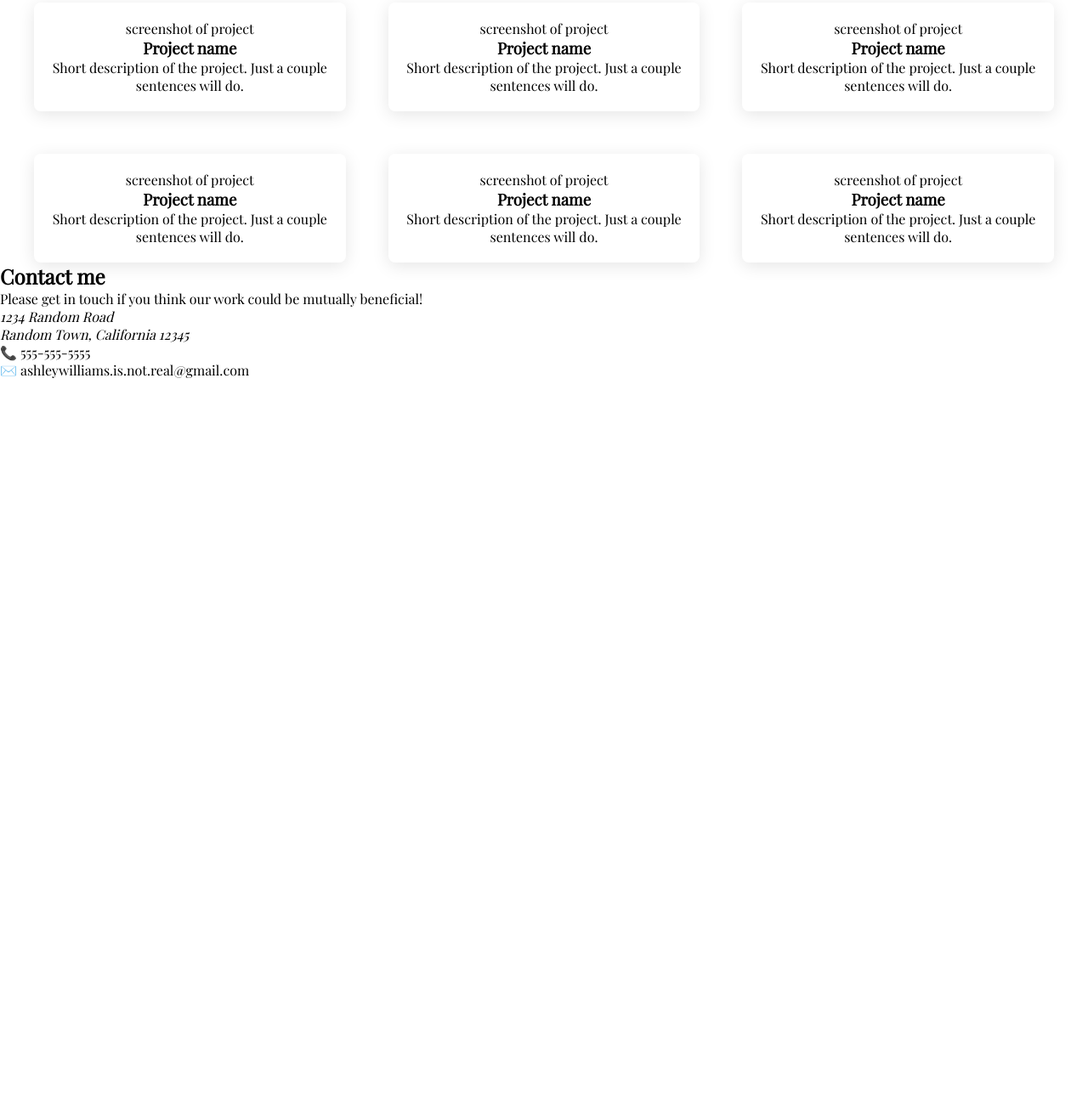
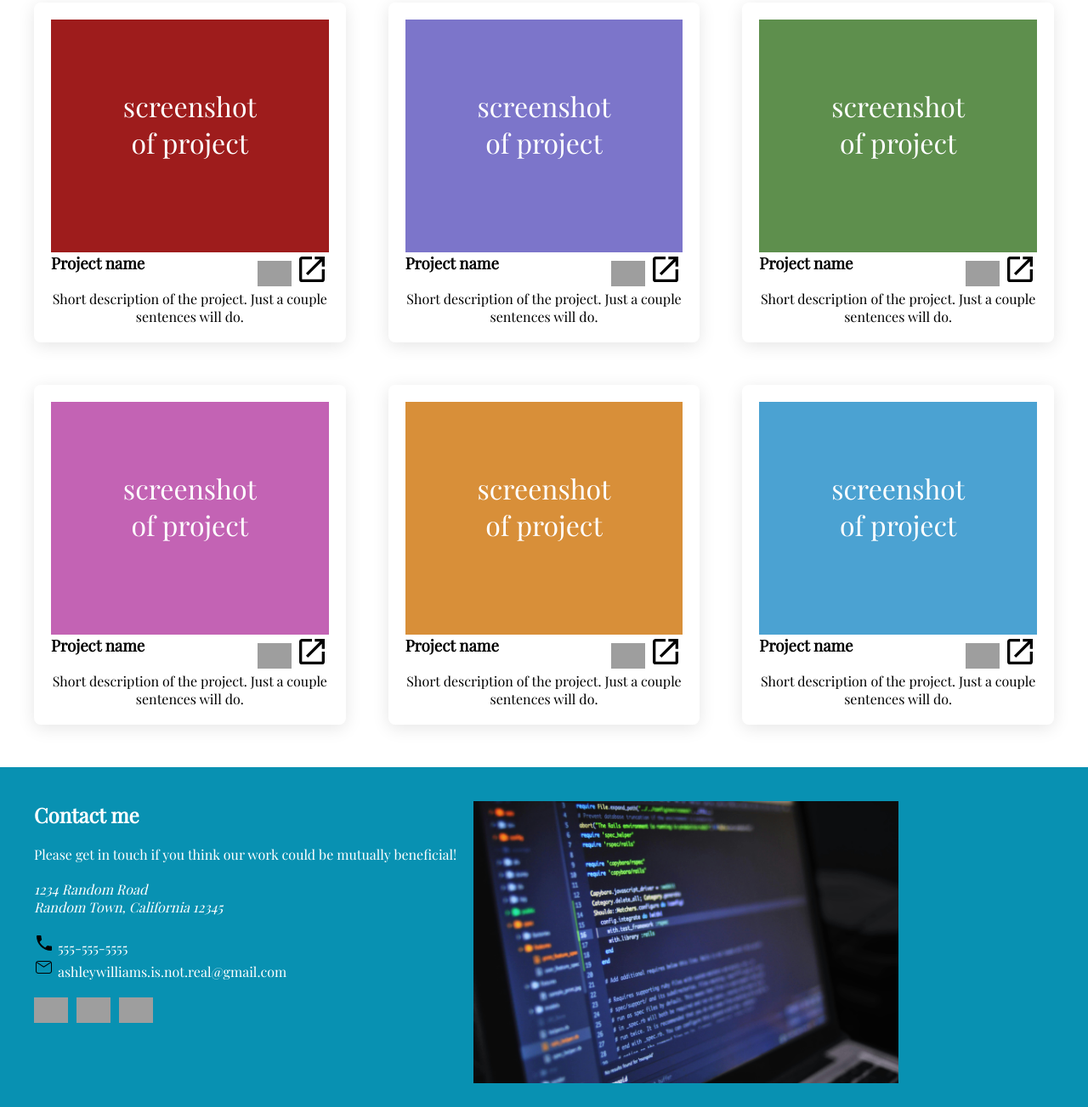
Before and after one commit to Solab5/odin-home-page, a website built with webpack: page src/index.html in a window 1280 px wide. Shown: the part 499-1802 px from the top of the page at 85% size. Before the commit the page ends 945 px from the top, so only its background shows below. Built offline with nearby package versions, Linux system fonts and the light colour scheme; grey boxes are pictures that could not be loaded.

Commit message:
fix: design the desktop preview

```diff
--- a/src/index.html
+++ b/src/index.html
@@ -4,7 +4,6 @@
     <meta charset="UTF-8">
     <meta name="viewport" content="width=device-width, initial-scale=1.0">
     <title>Portfolio - Ashley Williams</title>
-    <!-- <link rel="stylesheet" href="styles.css"> Link to your CSS file -->
 </head>
 <body>
 
@@ -39,75 +38,87 @@
         <h2>My work</h2>
         <div class="projects">
 
-            <div class="red project">
-                <div class="project-image">screenshot of project</div>
+            <div class="project">
+                <div class="red project-image">screenshot of project</div>
                 <div class="project-details">
+                    <div class="project-links">
                         <h3>Project name</h3>
+                        <div class="project-tags">
+                            <a href="#"><img src="https://cdn.jsdelivr.net/gh/devicons/devicon@latest/icons/github/github-original.svg" /></a>
+                            <a href="#"><img src="./assets/open-in-new.svg" alt="Live Project"></a>
+                        </div>
+                    </div>
                     <p>Short description of the project. Just a couple sentences will do.</p>
-                    <div class="project-links">
-                        <!-- <a href="#"><img src="#" alt="GitHub"></a>
-                        <a href="#"><img src="#" alt="Live Project"></a> -->
-                    </div>
                 </div>
             </div>
 
-            <div class="purple project">
-                <div class="project-image">screenshot of project</div>
+            <div class="project">
+                <div class="purple project-image">screenshot of project</div>
                 <div class="project-details">
+                    <div class="project-links">
                         <h3>Project name</h3>
+                        <div class="project-tags">
+                            <a href="#"><img src="https://cdn.jsdelivr.net/gh/devicons/devicon@latest/icons/github/github-original.svg" /></a>
+                            <a href="#"><img src="./assets/open-in-new.svg" alt="Live Project"></a>
+                        </div>
+                    </div>
                     <p>Short description of the project. Just a couple sentences will do.</p>
-                    <div class="project-links">
-                        <!-- <a href="#"><img src="#" alt="GitHub"></a>
-                        <a href="#"><img src="#" alt="Live Project"></a> -->
-                    </div>
                 </div>
             </div>
 
-            <div class="green project">
-                <div class="project-image">screenshot of project</div>
+            <div class="project">
+                <div class="green project-image">screenshot of project</div>
                 <div class="project-details">
+                    <div class="project-links">
                         <h3>Project name</h3>
+                        <div class="project-tags">
+                            <a href="#"><img src="https://cdn.jsdelivr.net/gh/devicons/devicon@latest/icons/github/github-original.svg" /></a>
+                            <a href="#"><img src="./assets/open-in-new.svg" alt="Live Project"></a>
+                        </div>
+                    </div>
                     <p>Short description of the project. Just a couple sentences will do.</p>
-                    <div class="project-links">
-                        <!-- <a href="#"><img src="#" alt="GitHub"></a>
-                        <a href="#"><img src="#" alt="Live Project"></a> -->
-                    </div>
                 </div>
             </div>
 
-            <div class="pink project">
-                <div class="project-image">screenshot of project</div>
+            <div class="project">
+                <div class="pink project-image">screenshot of project</div>
                 <div class="project-details">
+                    <div class="project-links">
                         <h3>Project name</h3>
+                        <div class="project-tags">
+                            <a href="#"><img src="https://cdn.jsdelivr.net/gh/devicons/devicon@latest/icons/github/github-original.svg" /></a>
+                            <a href="#"><img src="./assets/open-in-new.svg" alt="Live Project"></a>
+                        </div>
+                    </div>
                     <p>Short description of the project. Just a couple sentences will do.</p>
-                    <div class="project-links">
-                        <!-- <a href="#"><img src="#" alt="GitHub"></a>
-                        <a href="#"><img src="#" alt="Live Project"></a> -->
-                    </div>
                 </div>
             </div>
 
-            <div class="orange project">
-                <div class="project-image">screenshot of project</div>
+            <div class="project">
+                <div class="orange project-image">screenshot of project</div>
                 <div class="project-details">
+                    <div class="project-links">
                         <h3>Project name</h3>
+                        <div class="project-tags">
+                            <a href="#"><img src="https://cdn.jsdelivr.net/gh/devicons/devicon@latest/icons/github/github-original.svg" /></a>
+                            <a href="#"><img src="./assets/open-in-new.svg" alt="Live Project"></a>
+                        </div>
+                    </div>
                     <p>Short description of the project. Just a couple sentences will do.</p>
-                    <div class="project-links">
-                        <!-- <a href="#"><img src="#" alt="GitHub"></a>
-                        <a href="#"><img src="#" alt="Live Project"></a> -->
-                    </div>
                 </div>
             </div>
 
-            <div class="blue project">
-                <div class="project-image">screenshot of project</div>
+            <div class="project">
+                <div class="blue project-image">screenshot of project</div>
                 <div class="project-details">
+                    <div class="project-links">
                         <h3>Project name</h3>
+                        <div class="project-tags">
+                            <a href="#"><img src="https://cdn.jsdelivr.net/gh/devicons/devicon@latest/icons/github/github-original.svg" /></a>
+                            <a href="#"><img src="./assets/open-in-new.svg" alt="Live Project"></a>
+                        </div>
+                    </div>
                     <p>Short description of the project. Just a couple sentences will do.</p>
-                    <div class="project-links">
-                        <!-- <a href="#"><img src="#" alt="GitHub"></a>
-                        <a href="#"><img src="#" alt="Live Project"></a> -->
-                    </div>
                 </div>
             </div>
         </div>
@@ -118,20 +129,32 @@
         <div class="contact-info">
             <h2>Contact me</h2>
             <p>Please get in touch if you think our work could be mutually beneficial!</p>
+            <div class="address">
                 <address>
                     1234 Random Road<br>
                     Random Town, California 12345
                 </address>
-            <p>📞 555-555-5555</p>
-            <p>✉️ ashleywilliams.is.not.real@gmail.com</p>
-            <div class="social-links">
-                <!-- <a href="#"><img src="#" alt="GitHub"></a>
-                <a href="#"><img src="#" alt="LinkedIn"></a>
-                <a href="#"><img src="#" alt="Twitter"></a> -->
+            </div>
+
+            <div class="phone-contact">
+                <p><img src="./assets/phone.svg"/> 555-555-5555</p>
+                <p><img src="./assets/email.svg"/> ashleywilliams.is.not.real@gmail.com</p>
+            </div>
+
+            <div class="social-contact-links">
+                <a href="#">
+                    <img src="https://cdn.jsdelivr.net/gh/devicons/devicon@latest/icons/github/github-original.svg" />
+                  </a>
+                <a href="#">
+                    <img src="https://cdn.jsdelivr.net/gh/devicons/devicon@latest/icons/linkedin/linkedin-plain.svg" />
+                  </a>
+                <a href="#">
+                    <img src="https://cdn.jsdelivr.net/gh/devicons/devicon@latest/icons/twitter/twitter-original.svg" />
+                  </a>
             </div>
         </div>
         <div class="contact-image">
-            <!-- <img src="#" alt="Ashley Williams at a laptop"> -->
+            <img src="./assets/pexels-luis-gomes-166706-546819.jpg" alt="Ashley Williams at a laptop">
         </div>
     </section>
 
--- a/src/styles/style.css
+++ b/src/styles/style.css
@@ -8,6 +8,35 @@
 :root {
     --background-color: #0891b2;
 }
+
+h1 {
+    transform: translateY(-60px);
+    color: white;
+}
+
+.red {
+    background-color: #9e1c1c;
+  }
+
+  .purple {
+    background-color: #7c75ca;
+  }
+
+  .green {
+    background-color: #5e8f4d;
+  }
+
+  .pink {
+    background-color: #c363b4;
+  }
+
+  .orange {
+    background-color: #d88f39;
+  }
+
+  .blue {
+    background-color: #4ba2d2;
+  }
 
 
 
@@ -70,14 +99,22 @@ a > img {
     gap: 10px;
 }
 
+.social-contact-links {
+    display: flex;
+    justify-content: flex-start;
+    gap: 10px;
+}
+
 .project {
     border-radius: 8px;
     box-shadow: 0 4px 20px rgba(0, 0, 0, 0.1);
     padding: 20px;
     display: flex;
     flex-direction: column;
-    align-items: center;
+    align-items: stretch;
     text-align: center;
+    height: 400px;
+    position: relative;
   }
 
   .projects {
@@ -94,6 +131,45 @@ a > img {
     margin-bottom: 20px;
 }
 
-/* .contact, .header {
+.portfolio {
+    margin-bottom: 50px;
+}
+
+.project-image {
+    height: 300px;
+    font-size: xx-large;
+    text-align: center;
+    padding: 80px;
+    color: white;
+}
+
+.project-links {
+    display: flex;
+    justify-content: space-between;
+}
+
+
+
+.contact{
+    height: 400px;
+    display: flex;
+    gap: 20px;
     background-color: var(--background-color);
-} */
+    padding: 40px;
+    color: white;
+}
+
+.contact-image > img {
+    width: 500px;
+}
+
+.contact-info {
+    display: flex;
+    flex-direction: column;
+    gap: 20px;
+}
+
+p > img {
+    width: 24px;
+    height: 24px;
+}
```
Also changed, not shown: dist/0b454d6aeda1578fa2ba.svg (added), dist/3ede19ed228086e87d89.svg (added), dist/529159c2216645c70363.svg (added), dist/f13ad3903df0828a4f92.jpg (added), dist/index.html, dist/main.js, src/assets/email.svg (added), src/assets/open-in-new.svg (added), src/assets/pexels-luis-gomes-166706-546819.jpg (added), src/assets/phone.svg (added). Lines whose indentation alone changed are shown as unchanged.
